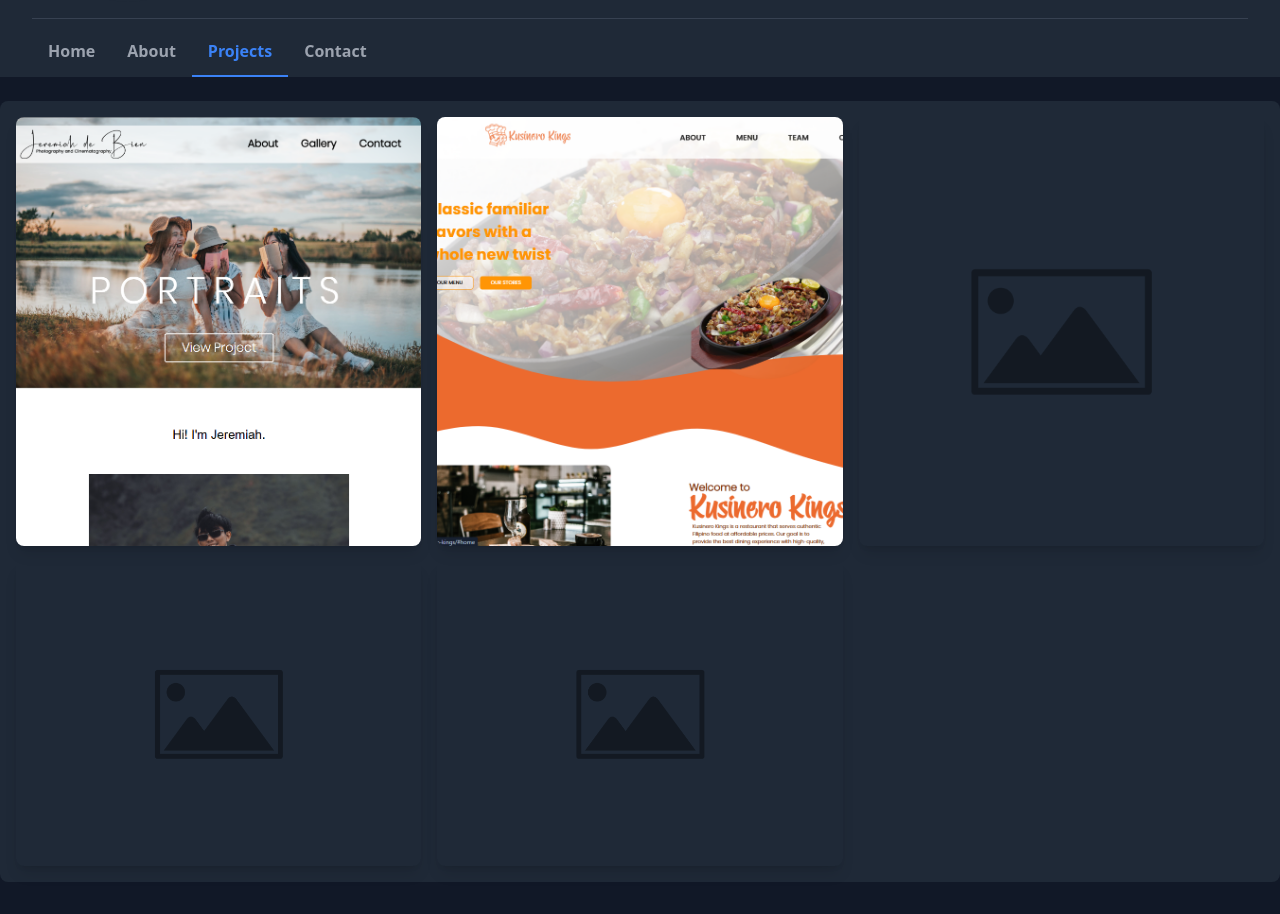
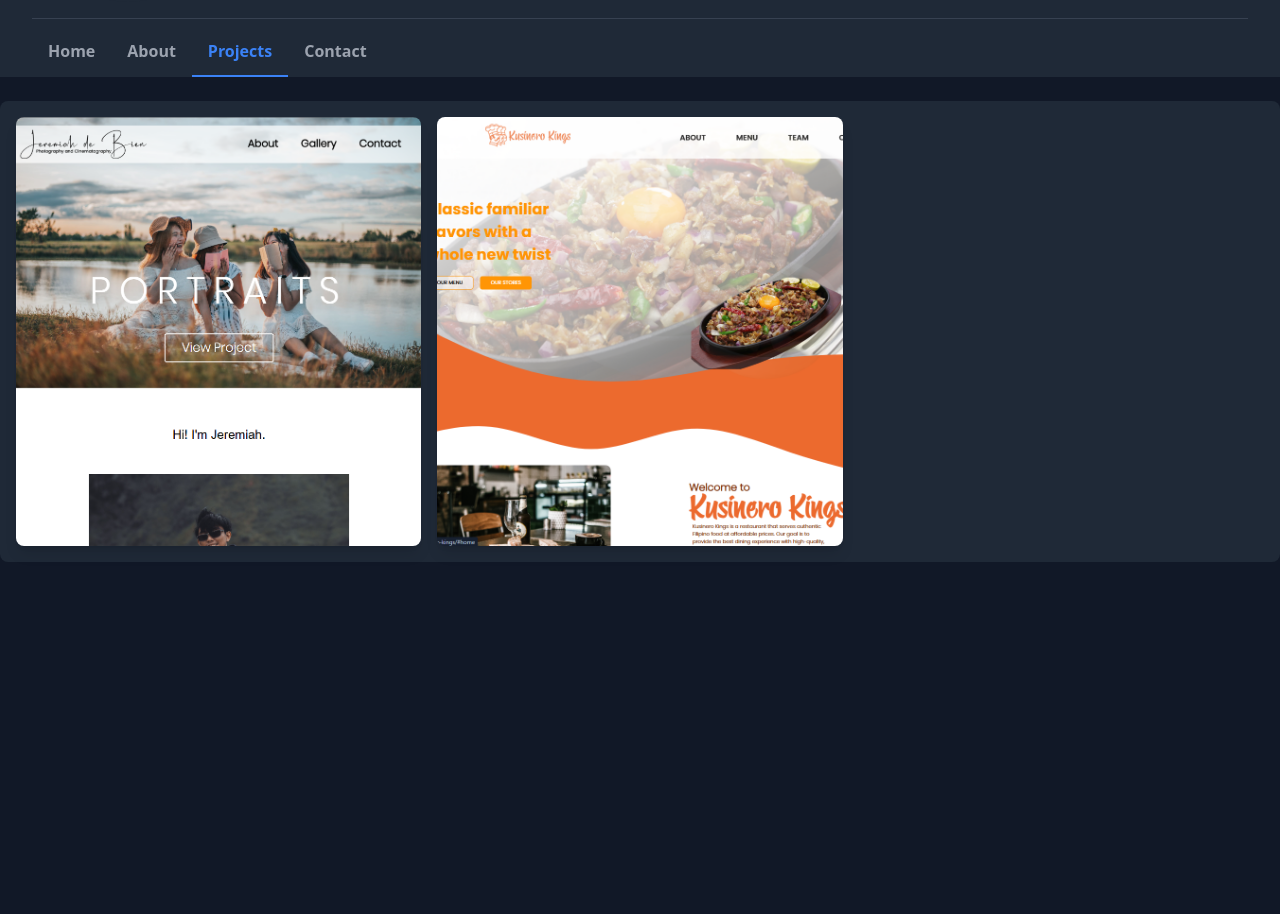
Before and after one commit to jeremdebien/portfolio, a React (Vite) app: page /portfolio/projects in a window 1280 px wide. Shown: the part 526-1440 px from the top of the page. After the commit the page ends 1120 px from the top, so only its background shows below. Built offline with nearby package versions, Linux system fonts and the light colour scheme.

Commit message:
Added constants to projects page

```diff
--- a/src/pages/Projects.tsx
+++ b/src/pages/Projects.tsx
@@ -4,61 +4,24 @@
 
 import placeholder from "../assets/images/placeholder.png";
 
-import html from "../assets/images/html.webp";
-import css from "../assets/images/css.png";
-import js from "../assets/images/js.png";
-
-import kk1 from "../assets/images/kusinero-kings/kk1.png";
-import kk2 from "../assets/images/kusinero-kings/kk2.png";
-import kk3 from "../assets/images/kusinero-kings/kk3.png";
-import kk4 from "../assets/images/kusinero-kings/kk4.png";
-
-import pp1 from "../assets/images/photography-portfolio/pp1.png";
-import pp2 from "../assets/images/photography-portfolio/pp2.png";
-import pp3 from "../assets/images/photography-portfolio/pp3.png";
-import pp4 from "../assets/images/photography-portfolio/pp4.png";
+import { PROJECTS } from "../constants";
 
 const Projects = () => {
     return (
         <>
             <Header>
                 <Container className="grid grid-cols-1 gap-4 p-4 md:grid-cols-2 lg:grid-cols-3">
-                    <FeaturedCard
-                        imageUrls={[pp1, pp2, pp3, pp4]}
-                        title="Photography Portfolio"
-                        description="My photography portfolio is a sleek and minimalist web application built entirely with vanilla HTML and CSS. Designed to showcase my work elegantly, it features a responsive layout, intuitive navigation, and visually appealing galleries that highlight the artistry and storytelling of each photograph. This project emphasizes the power of simplicity and clean code in creating an impactful online presence"
-                        coverImage={pp1}
-                        technologies={[
-                            { image: html, text: "HTML" },
-                            { image: css, text: "CSS" },
-                        ]}
-                    />
-                    <FeaturedCard
-                        imageUrls={[kk1, kk2, kk3, kk4]}
-                        title="Kusinero Kings"
-                        description="Kusinero Kings is a dynamic restaurant website designed to spotlight the delicious offerings of the restaurant. Built using vanilla HTML, CSS, and JavaScript, it features an interactive menu, and a visually engaging design. The website provides a user-friendly experience, inviting visitors to explore the culinary delights and ambiance of Kusinero Kings."
-                        coverImage={kk1}
-                        technologies={[
-                            { image: html, text: "HTML" },
-                            { image: css, text: "CSS" },
-                            { image: js, text: "JavaScript" },
-                        ]}
-                    />
-                    <FeaturedCard
-                        imageUrls={[placeholder, placeholder, placeholder]}
-                        title="Project 1"
-                        description="Project Description"
-                    />
-                    <FeaturedCard
-                        imageUrls={[placeholder, placeholder, placeholder]}
-                        title="Project 1"
-                        description="Project Description"
-                    />
-                    <FeaturedCard
-                        imageUrls={[placeholder, placeholder, placeholder]}
-                        title="Project 1"
-                        description="Project Description"
-                    />
+                    {PROJECTS.slice(0, 2).map((project, idx) => (
+                        <FeaturedCard
+                            key={idx}
+                            imageUrls={project.imageUrls}
+                            title={project.title}
+                            description={project.description}
+                            coverImage={project.coverImage}
+                            technologies={project.technologies}
+                            isShortenDescription={true}
+                        />
+                    ))}
                 </Container>
             </Header>
         </>
```
